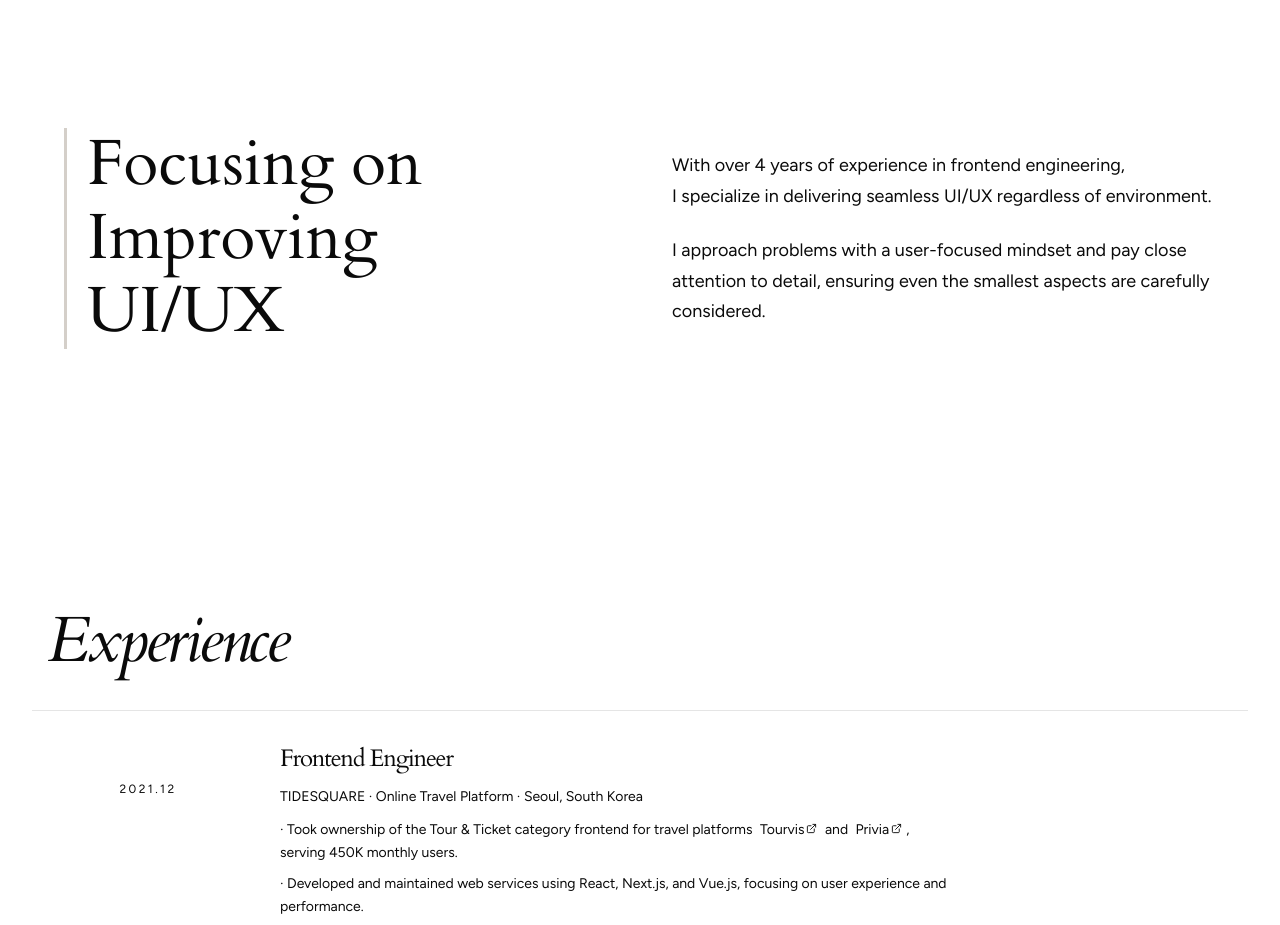
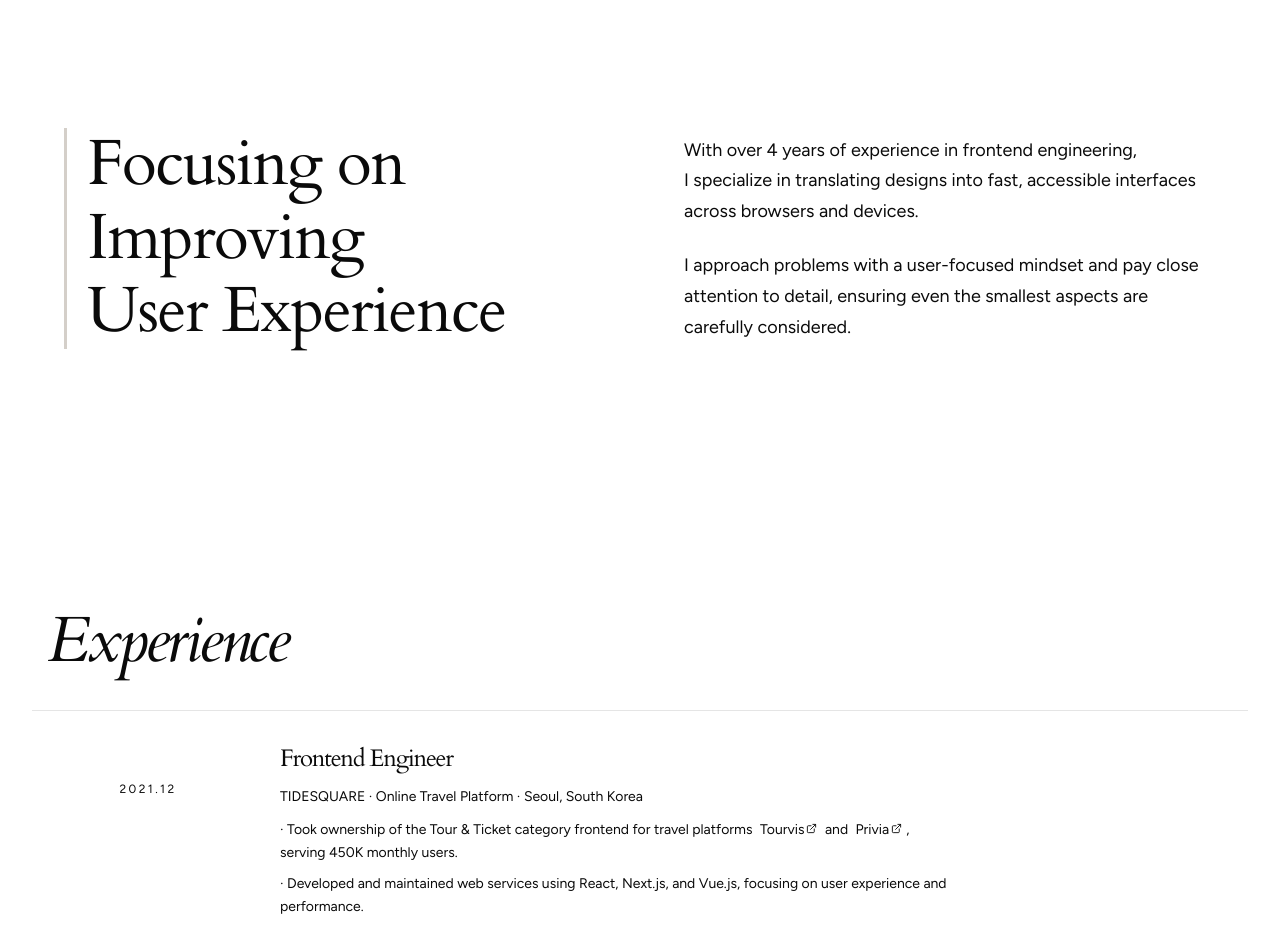
Before and after one commit to calm-lee/Portfolio_2026, a React (Vite) app: page / in a window 1280 px wide. Shown: the part 800-1725 px from the top of the page. Built offline with nearby package versions, Linux system fonts and the light colour scheme; a web font is replaced by a local one.

Commit message:
chore: change copy on About

```diff
--- a/src/app/components/sections/shared/About.tsx
+++ b/src/app/components/sections/shared/About.tsx
@@ -4,7 +4,7 @@ import { useLanguage } from "@/app/context/LanguageContext";
 import { about as enAbout } from "@/content/en";
 import { about as koAbout } from "@/content/ko";
 
-const headingLines = ["Focusing on", "Improving", "UI/UX"];
+const headingLines = ["Focusing on", "Improving", "User Experience"];
 const headingDelays = [0, 0.5, 1.0];
 const headingDurations = [0.9, 1.2, 1.2];
 
@@ -15,7 +15,7 @@ export default function About() {
   return (
     <section id="about" aria-label="About" className="py-32 px-6 md:px-12">
       <div className="max-w-6xl mx-auto">
-        <div className="grid md:grid-cols-[5fr_5fr] gap-10 md:gap-16 items-center">
+        <div className="grid md:grid-cols-[5fr_5fr] gap-10 md:gap-22 items-center">
           <div className="group w-fit">
             <div className="flex items-stretch gap-5 transition-transform duration-500 ease-out group-hover:-translate-x-2 group-hover:-translate-y-3">
               <motion.span
@@ -26,7 +26,7 @@ export default function About() {
                 className="w-[3px] shrink-0 origin-top"
                 style={{ backgroundColor: "#d4cfc9" }}
               />
-              <h2 className="text-[clamp(3rem,5vw,5rem)] tracking-normal">
+              <h2 className="text-[clamp(3rem,5vw,5rem)] tracking-tight">
                 {headingLines.map((line, i) => (
                   <motion.span
                     key={i}
--- a/src/content/en.ts
+++ b/src/content/en.ts
@@ -65,7 +65,7 @@ export const contact = {
 export const about = {
   leftParagraphs: [
     "With over 4 years of experience in frontend engineering,",
-    "I specialize in delivering seamless UI/UX regardless of environment.",
+    "I specialize in translating designs into fast, accessible interfaces across browsers and devices.",
   ],
   rightParagraphs: [
     "I approach problems with a user-focused mindset and pay close attention to detail, ensuring even the smallest aspects are carefully considered.",
--- a/src/content/ko.ts
+++ b/src/content/ko.ts
@@ -14,7 +14,10 @@ export const work = {
     },
     {
       no: 4,
-      titleLines: ["모바일 예약상세 페이지 개선:", "Google Maps·네이티브 캘린더 연동"],
+      titleLines: [
+        "모바일 예약상세 페이지 개선:",
+        "Google Maps·네이티브 캘린더 연동",
+      ],
       about:
         "예약 상세 페이지에서 여행 장소 및 날짜를, 구글맵과 캘린더 앱으로 딥링크시켜 사용자가 등록할 수 있도록 했습니다. 기존에 예약 후 정보를 복사·붙여넣기하던 번거로운 과정을 대체했습니다.",
     },
@@ -65,7 +68,7 @@ export const contact = {
 export const about = {
   leftParagraphs: [
     "4년 이상의 프론트엔드 엔지니어링 경험을 바탕으로,",
-    "환경에 상관없이 매끄러운 UI/UX를 제공하는 데 집중합니다.",
+    "빠르고, 매끄러운 사용자 환경을 제공하는 데 집중합니다.",
   ],
   rightParagraphs: [
     "사용자 중심적인 사고방식으로 문제에 접근하며,",
```
